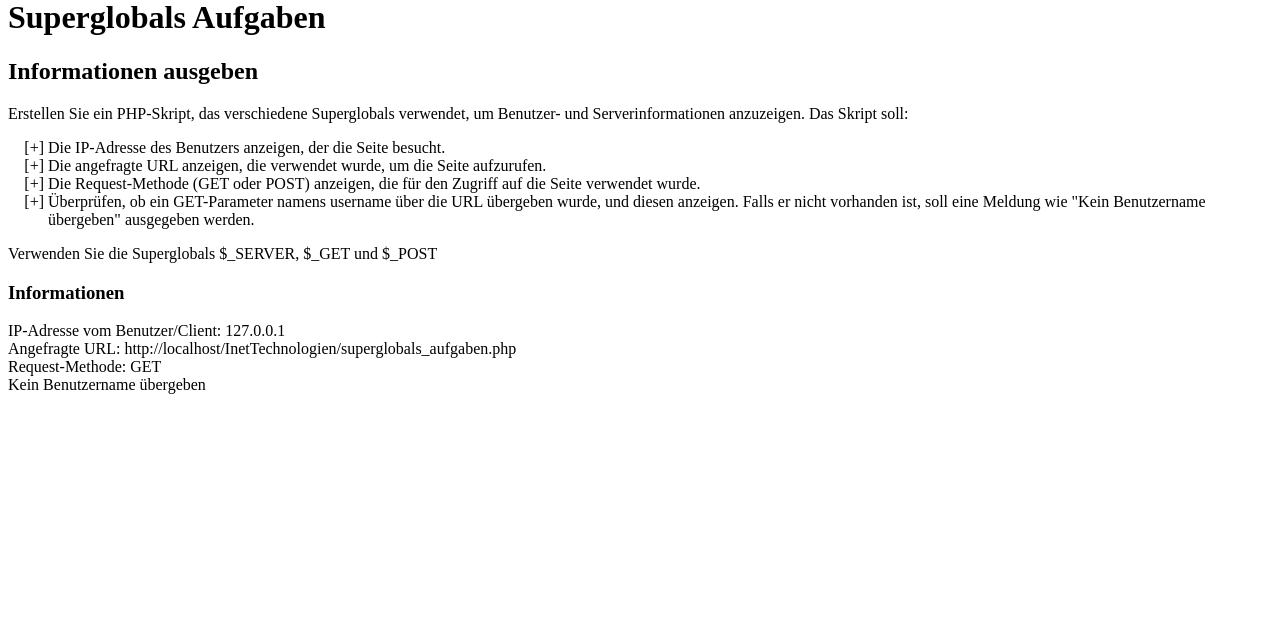
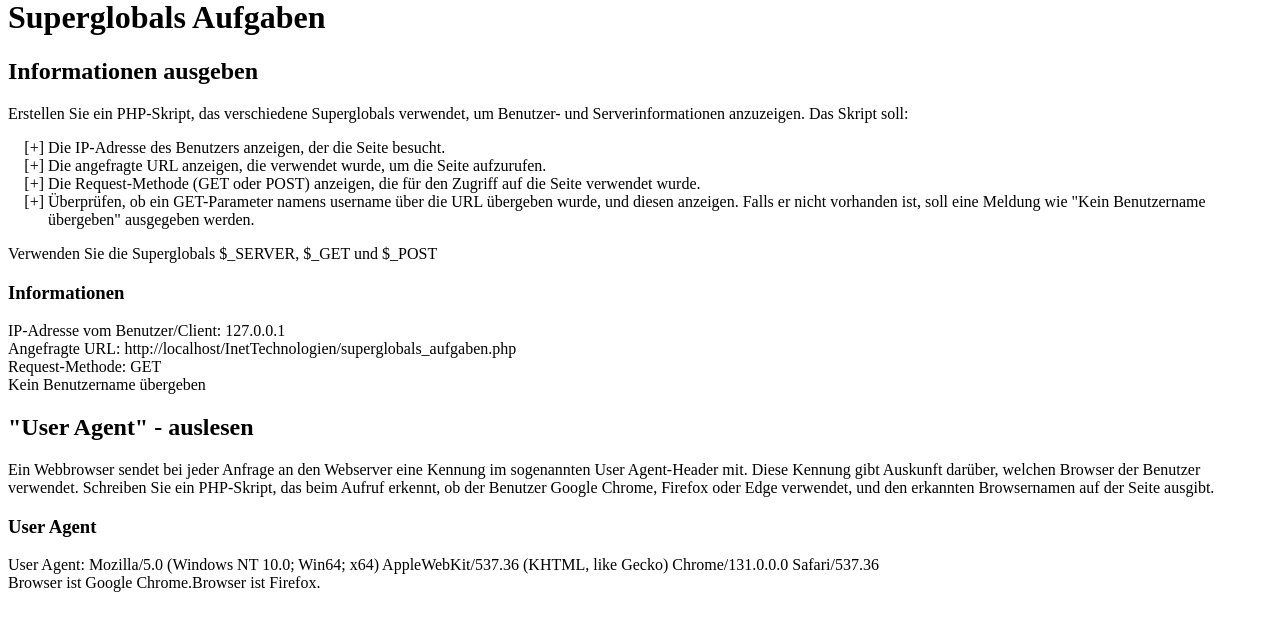
Before and after one commit to fuchs-git/InetTechnologien, a PHP site: page /InetTechnologien/superglobals_aufgaben.php in a window 1280 px wide. Shown: the part 22-653 px from the top of the page. Run offline with PHP 8.4, Linux system fonts and the light colour scheme.

Commit message:
PHP Grundlagen - SUPERGLOBALS - Aufgabe 2: User Agent auslesen

```diff
--- a/aufgaben/superglobals_aufgaben.php
+++ b/aufgaben/superglobals_aufgaben.php
@@ -32,11 +32,10 @@ echo
     "IP-Adresse vom Benutzer/Client: {$_SERVER['REMOTE_ADDR']}<br>
              Angefragte URL: {$_SERVER['REQUEST_SCHEME']}://{$_SERVER['SERVER_NAME']}{$_SERVER['REQUEST_URI']}<br>
              Request-Methode: {$_SERVER['REQUEST_METHOD']}<br>";
-if (isset($_GET['username'])) echo "GET-Parameter['username']: {$_GET['username']}<br>";
+    if (isset($_GET['username']))
+        echo "GET-Parameter['username']: {$_GET['username']}<br>";
     else echo "Kein Benutzername übergeben<br>";
-?>
 
-<?php
     if ($_SERVER['REQUEST_METHOD'] == 'POST') {
         print_r($_POST);
     }
@@ -45,10 +44,19 @@ if ($_SERVER['REQUEST_METHOD'] == 'POST') {
 <!-- curl Befehle
 # Post Request
 curl --request POST --data 'hello world' localhost/InetTechnologien/aufgaben/superglobals_aufgaben.php
+-->
 
--->
+<h2>"User Agent" - auslesen</h2>
+Ein Webbrowser sendet bei jeder Anfrage an den Webserver eine Kennung im sogenannten User Agent-Header mit. Diese
+Kennung gibt Auskunft darüber, welchen Browser der Benutzer verwendet. Schreiben Sie ein PHP-Skript, das beim Aufruf
+erkennt, ob der Benutzer Google Chrome, Firefox oder Edge verwendet, und den erkannten Browsernamen auf der Seite ausgibt.
+
+<h3>User Agent</h3>
+<?php
+    echo "User Agent: {$_SERVER['HTTP_USER_AGENT']}<br>";
+    if (str_contains($_SERVER['HTTP_USER_AGENT'], 'Chrome')) {echo "Browser ist Google Chrome.";}
+    if (str_contains($_SERVER['HTTP_USER_AGENT'], 'Mozilla')) {echo "Browser ist Firefox.";}
+?>
+
 </body>
 </html>
-<?php
-
-?>
```
Lines whose indentation alone changed are shown as unchanged.
